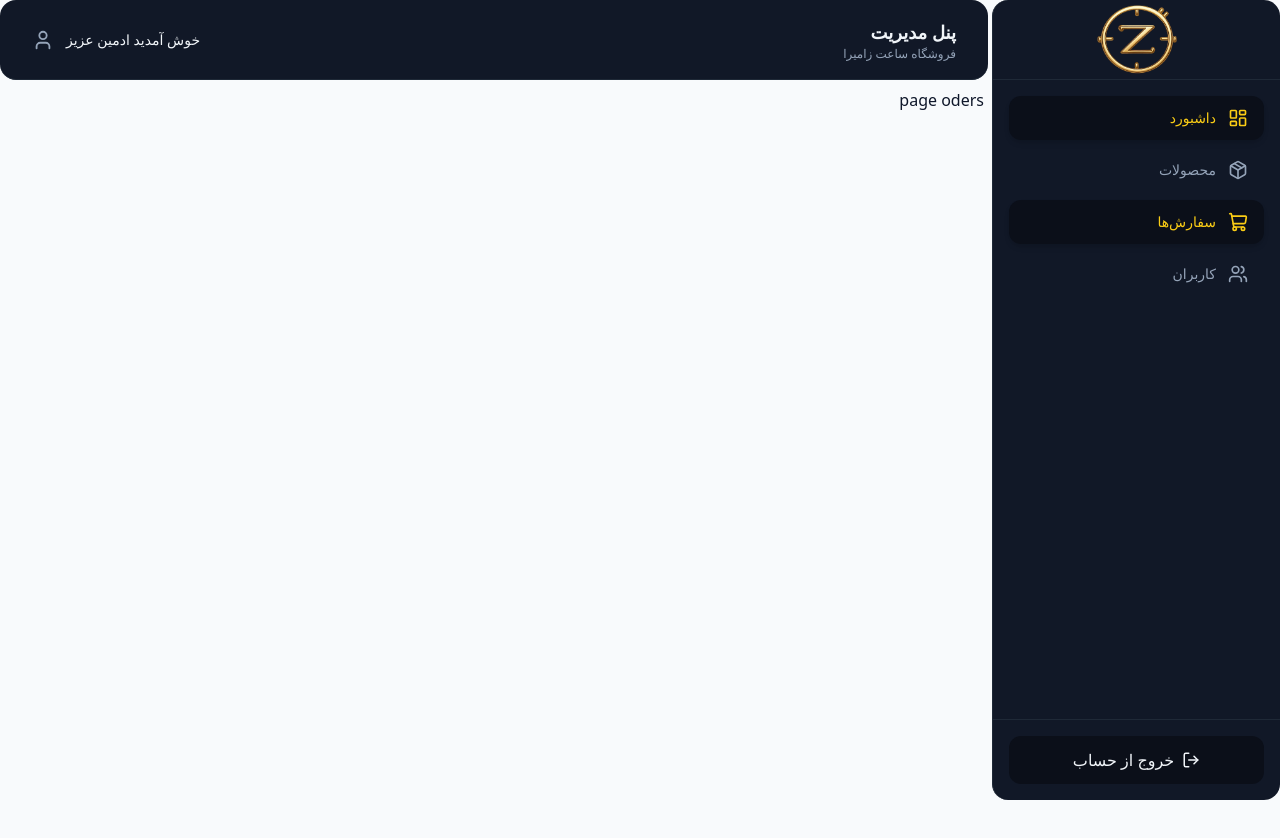
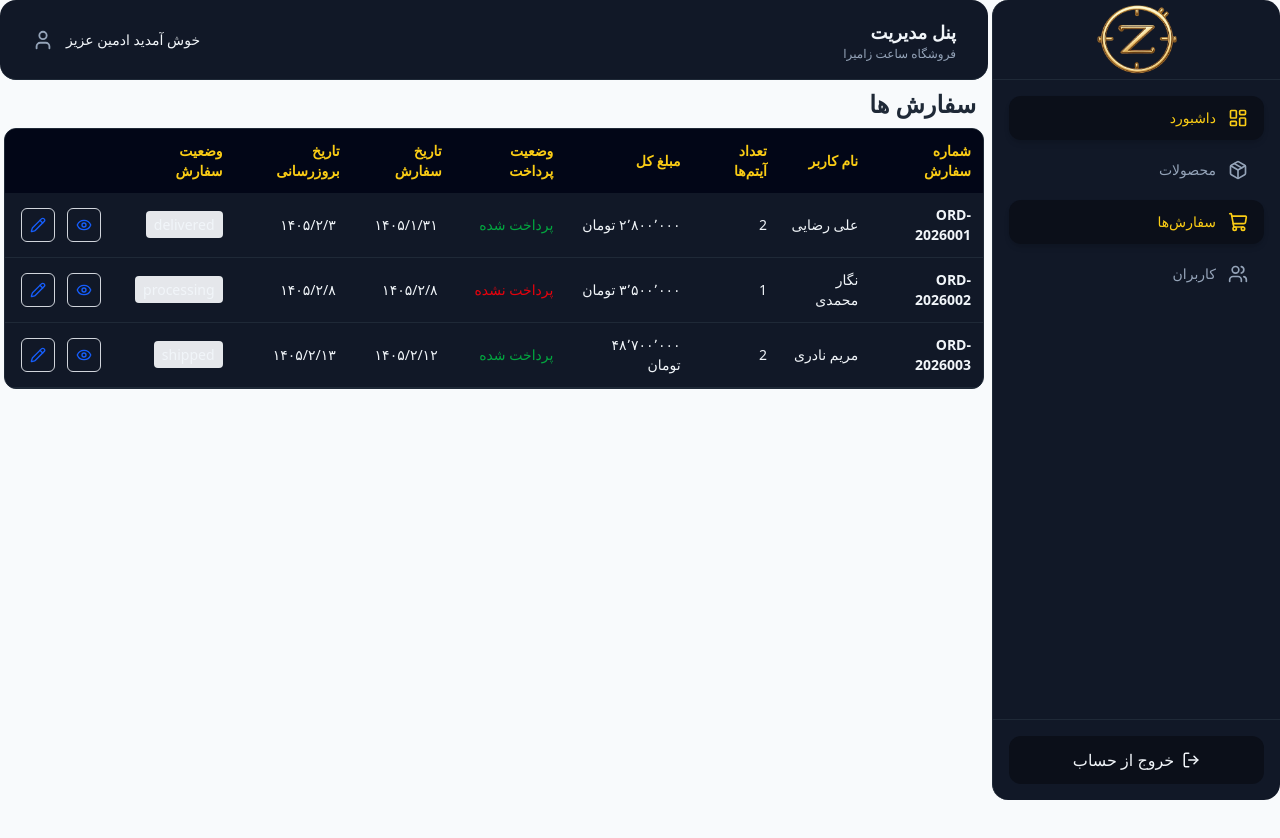
Before and after one commit to godarzizahra/maktab136-project-zahragodarzi, a Next.js app in the folder shop-zamira/: page /dashboard/orders in a window 1280 px wide. Shown: the top 838 px of the page. Built offline with nearby package versions, Linux system fonts and the light colour scheme.

Commit message:
feat(adminOrders): add Orders Table-mock

```diff
--- a/shop-zamira/src/app/(admin)/dashboard/orders/page.tsx
+++ b/shop-zamira/src/app/(admin)/dashboard/orders/page.tsx
@@ -1,3 +1,5 @@
+import OrdersPageClient from "@/components/dashboard/components/orders";
+
 export default function page() {
-	return <div>page oders</div>;
+	return <OrdersPageClient />;
 }
--- /dev/null
+++ b/shop-zamira/src/components/dashboard/components/orders/index.tsx
@@ -0,0 +1,14 @@
+"use client";
+
+import { mockOrders } from "../../constants/mockOrders";
+import OrdersHeader from "./ordersHeader";
+import OrdersTable from "./ordersTable";
+
+export default function OrdersPageClient() {
+	return (
+		<div>
+			<OrdersHeader />
+			<OrdersTable orders={mockOrders} />
+		</div>
+	);
+}
--- /dev/null
+++ b/shop-zamira/src/components/dashboard/components/orders/ordersHeader.tsx
@@ -0,0 +1,7 @@
+export default function OrdersHeader() {
+	return (
+		<div className="flex items-center justify-between mb-2 px-2">
+			<h1 className="text-2xl font-bold text-[var(--border)]">سفارش ها </h1>
+		</div>
+	);
+}
--- a/shop-zamira/src/components/dashboard/components/orders/ordersRow.tsx
+++ b/shop-zamira/src/components/dashboard/components/orders/ordersRow.tsx
@@ -0,0 +1,63 @@
+import { Eye, Pencil } from "lucide-react";
+import { Order } from "../../types/dashboardOrdersType";
+
+interface OrderRowProps {
+	order: Order;
+}
+
+export default function OrderRow({ order }: OrderRowProps) {
+	return (
+		<tr className="border-b border-[var(--border)] text-[var(--text-primary)]">
+			<td className="py-3 px-3 font-bold">{order.orderNumber}</td>
+
+			<td className="py-3 px-3">{order.user?.name ?? "—"}</td>
+
+			<td className="py-3 px-3">{order.items?.length ?? 0}</td>
+
+			<td className="py-3 px-3">
+				{order.finalAmount.toLocaleString("fa-IR")} تومان
+			</td>
+
+			<td className="py-3 px-3">
+				{order.paymentStatus === "paid" ? (
+					<span className="text-green-600">پرداخت شده</span>
+				) : (
+					<span className="text-red-600">پرداخت نشده</span>
+				)}
+			</td>
+
+			<td className="py-3 px-4">
+				{new Date(order.createdAt).toLocaleDateString("fa-IR")}
+			</td>
+
+			<td className="py-3 px-4">
+				{new Date(order.updatedAt).toLocaleDateString("fa-IR")}
+			</td>
+
+			<td className="py-3 px-3">
+				<span className="px-2 py-1 rounded bg-gray-200 dark:bg-gray-700 text-sm">
+					{order.status}
+				</span>
+			</td>
+
+			<td className="py-3 px-4 text-center">
+				<div className="flex items-center justify-center gap-3">
+					<button
+						onClick={() => console.log(order._id)}
+						className="p-2 rounded-md border border-gray-300 dark:border-gray-600 hover:bg-gray-100 dark:hover:bg-gray-700 transition"
+						title="مشاهده جزئیات"
+					>
+						<Eye size={16} className="text-blue-600 dark:text-blue-400" />
+					</button>
+					<button
+						onClick={() => console.log("Edit Order", order._id)}
+						className="p-2 rounded-md border border-gray-300 dark:border-gray-600 hover:bg-gray-100 dark:hover:bg-gray-700 transition"
+						title="ویرایش"
+					>
+						<Pencil size={16} className="text-blue-600 dark:text-blue-400" />
+					</button>
+				</div>
+			</td>
+		</tr>
+	);
+}
--- a/shop-zamira/src/components/dashboard/components/orders/ordersTable.tsx
+++ b/shop-zamira/src/components/dashboard/components/orders/ordersTable.tsx
@@ -0,0 +1,42 @@
+import { Order } from "../../types/dashboardOrdersType";
+import OrderRow from "./ordersRow";
+
+export interface OrdersTableProps {
+	orders: Order[];
+}
+
+export default function OrdersTable({ orders }: OrdersTableProps) {
+	return (
+		<div className="bg-[var(--surface)] border border-[var(--border)] rounded-xl overflow-hidden">
+			<div className="max-h-[400px] overflow-y-auto custom-scroll">
+				<table className="w-full text-sm">
+					<thead className="bg-[var(--muted)] text-[var(--accent)] sticky top-0">
+						<tr>
+							<th className="text-right p-3">شماره سفارش</th>
+							<th className="text-right p-3">نام کاربر</th>
+							<th className="text-right p-3">تعداد آیتم‌ها</th>
+							<th className="text-right p-3">مبلغ کل</th>
+							<th className="text-right p-3">وضعیت پرداخت</th>
+							<th className="text-right p-3">تاریخ سفارش</th>
+							<th className="text-right p-3">تاریخ بروزرسانی</th>
+							<th className="text-right p-3">وضعیت سفارش</th>
+							<th className="text-center p-3"></th>
+						</tr>
+					</thead>
+
+					<tbody>
+						{orders?.length > 0 ? (
+							orders.map((order) => <OrderRow key={order._id} order={order} />)
+						) : (
+							<tr>
+								<td colSpan={9} className="text-center py-4 text-gray-500">
+									سفارشی یافت نشد
+								</td>
+							</tr>
+						)}
+					</tbody>
+				</table>
+			</div>
+		</div>
+	);
+}
--- a/shop-zamira/src/components/dashboard/components/products/index.tsx
+++ b/shop-zamira/src/components/dashboard/components/products/index.tsx
@@ -1,7 +1,8 @@
 "use client";
 
 import { useProducts } from "@/components/dashboard/hooks/useProducts";
-import Pagination from "./Pagination";
+import Pagination from "./pagination";
+
 import ProductsHeader from "./ProductsHeader";
 import ProductsTable from "./productsTable";
 
--- /dev/null
+++ b/shop-zamira/src/components/dashboard/constants/mockOrders.ts
@@ -0,0 +1,45 @@
+import { Order } from "@/components/dashboard/types/dashboardOrdersType";
+
+export const mockOrders: Order[] = [
+	{
+		_id: "1",
+		orderNumber: "ORD-2026001",
+		user: { _id: "u1", name: "علی رضایی", email: "ali@example.com" },
+		items: [
+			{ _id: "i1", productName: "کیبورد مکانیکی", quantity: 1, price: 1800000 },
+			{ _id: "i2", productName: "ماوس بی‌سیم", quantity: 2, price: 500000 },
+		],
+		finalAmount: 2800000,
+		paymentStatus: "paid",
+		status: "delivered",
+		createdAt: "2026-04-20T12:30:00Z",
+		updatedAt: "2026-04-23T15:40:00Z",
+	},
+	{
+		_id: "2",
+		orderNumber: "ORD-2026002",
+		user: { _id: "u2", name: "نگار محمدی", email: "negar@example.com" },
+		items: [
+			{ _id: "i3", productName: "هدست گیمینگ", quantity: 1, price: 3500000 },
+		],
+		finalAmount: 3500000,
+		paymentStatus: "pending",
+		status: "processing",
+		createdAt: "2026-04-28T09:50:00Z",
+		updatedAt: "2026-04-28T09:50:00Z",
+	},
+	{
+		_id: "3",
+		orderNumber: "ORD-2026003",
+		user: { _id: "u3", name: "مریم نادری", email: "maryam@example.com" },
+		items: [
+			{ _id: "i4", productName: "لپ‌تاپ MSI", quantity: 1, price: 48000000 },
+			{ _id: "i5", productName: "کیف لپ‌تاپ", quantity: 1, price: 700000 },
+		],
+		finalAmount: 48700000,
+		paymentStatus: "paid",
+		status: "shipped",
+		createdAt: "2026-05-02T11:10:00Z",
+		updatedAt: "2026-05-03T13:20:00Z",
+	},
+];
--- /dev/null
+++ b/shop-zamira/src/components/dashboard/types/dashboardOrdersType.ts
@@ -0,0 +1,22 @@
+export interface OrderItem {
+	_id: string;
+	productName: string;
+	quantity: number;
+	price: number;
+}
+
+export interface Order {
+	_id: string;
+	orderNumber: string;
+	user: {
+		_id: string;
+		name: string;
+		email: string;
+	};
+	items: OrderItem[];
+	finalAmount: number;
+	paymentStatus: "paid" | "pending" | "failed";
+	status: "processing" | "shipped" | "delivered" | "cancelled";
+	createdAt: string;
+	updatedAt: string;
+}
```
